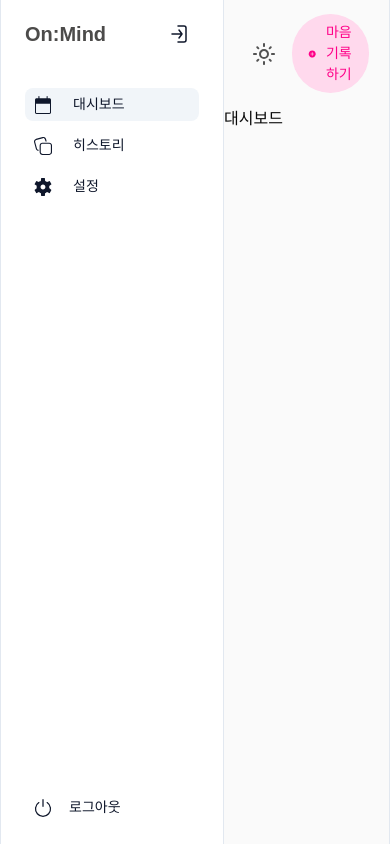
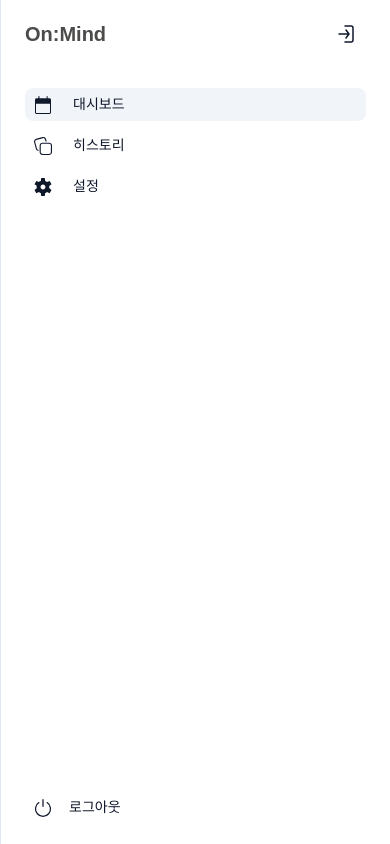
Before and after one commit to hyeopsang/shwimpyo, a React (Vite) app: page /my-app/dashboard in a window 390 px wide. Built offline with nearby package versions, Linux system fonts and the light colour scheme; a web font is replaced by a local one.

Commit message:
style(side-bar): 사이드바 반응형에 따른 position 속성 추가

```diff
--- a/src/feature/sidebar/app-sidebar.tsx
+++ b/src/feature/sidebar/app-sidebar.tsx
@@ -14,9 +14,9 @@ export default function AppSidebar({toggleSidebar, sidebar}: AppSideBarProps) {
       id="sidebar"
       role="navigation"
       className={cn(
-        'h-dvh pb-5 px-6 bg-white dark:bg-slate-800 divide-y divide-slate-200 border-l border-slate-200 dark:border-0 dark:divide-white/25 transition-all duration-300 z-50 sticky top-0 left-0 overflow-hidden',
+        'h-dvh pb-5 px-6 bg-white dark:bg-slate-800 absolute divide-y divide-slate-200 border-l border-slate-200 dark:border-0 dark:divide-white/25 transition-all duration-300 z-60 md:sticky top-0 left-0 overflow-hidden',
         sidebar
-          ? 'translate-x-0 w-full md:w-[270px]'
+          ? 'translate-x-0 w-full md:w-[270px] '
           : '-translate-x-full w-0 p-0 border-0'
       )}
     >
```
Also changed, not shown: 1 other file (tests, documents, lock files or other folders).
